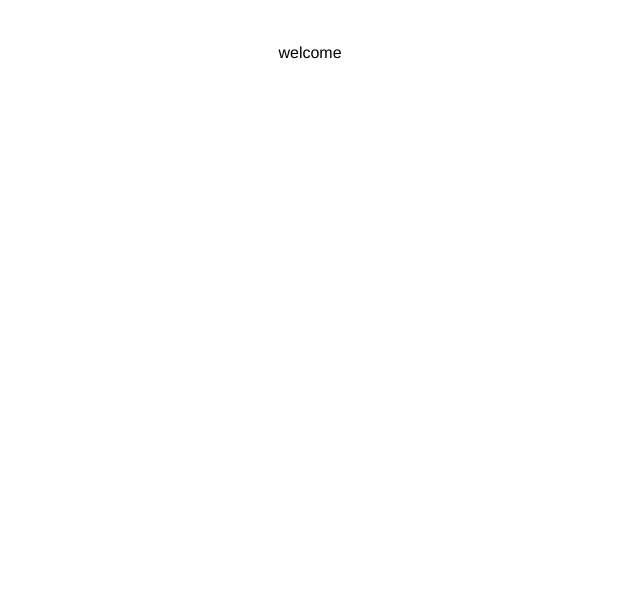
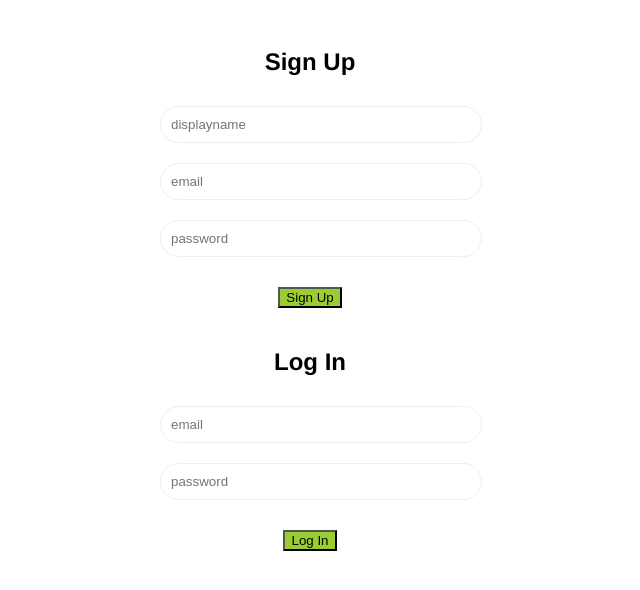
Before and after one commit to Soe-Myint-Htel/live-chat-app, a Vue app: page / in a window 1280 px wide. Shown: the top 590 px of the page, without its empty margins (330-970 px from the left). Built offline with nearby package versions, Linux system fonts and the light colour scheme; the HTML template or start-up script is replaced by a standard one.

Commit message:
adding sign-up and log-in form

```diff
--- /dev/null
+++ b/src/components/LogIn.vue
@@ -0,0 +1,27 @@
+<template>
+  <h2>Log In</h2>
+  <form @submit.prevent="login">
+      <input type="email" placeholder="email" v-model="email">
+      <input type="password" placeholder="password" v-model="password">
+      <button>Log In</button>
+  </form>
+</template>
+
+<script>
+import { ref } from '@vue/reactivity'
+export default {
+    setup(){
+        let displayName = ref("");
+        let email = ref("");
+        let password = ref("");
+        let login = ()=>{
+
+        }
+        return {displayName, email, password, login}
+    }
+}
+</script>
+
+<style>
+
+</style>
--- /dev/null
+++ b/src/components/SignUp.vue
@@ -0,0 +1,28 @@
+<template>
+  <h2>Sign Up</h2>
+  <form @submit.prevent="signup">
+      <input type="text" placeholder="displayname" v-model="displayName">
+      <input type="email" placeholder="email" v-model="email">
+      <input type="password" placeholder="password" v-model="password">
+      <button>Sign Up</button>
+  </form>
+</template>
+
+<script>
+import { ref } from '@vue/reactivity'
+export default {
+    setup(){
+        let displayName = ref("");
+        let email = ref("");
+        let password = ref("");
+        let signup = ()=>{
+
+        }
+        return {displayName, email, password, signup}
+    }
+}
+</script>
+
+<style>
+
+</style>
--- a/src/firebase/config.js
+++ b/src/firebase/config.js
@@ -12,4 +12,4 @@
 let db = firebase.firestore();
 let timeStamp = firebase.firestore.FieldValue.severTimestamp;
 
-export {db, timeStamp}
+export { db, timeStamp }
--- a/src/views/Welcome.vue
+++ b/src/views/Welcome.vue
@@ -1,18 +1,44 @@
 <template>
   <div class="welcome container">
-      <p>welcome</p>
+    <sign-up></sign-up>
+    <log-in></log-in>
   </div>
 </template>
 
 <script>
+import LogIn from '../components/LogIn.vue';
+import SignUp from '../components/SignUp.vue';
 export default {
-
-}
+  components: { SignUp, LogIn },
+  };
 </script>
 
 <style>
 .welcome {
-    text-align: center;
-    padding: 20px 0;
+  text-align: center;
+  padding: 20px 0;
+}
+/* form styles */
+.welcome form {
+  width: 300px;
+  margin: 20px auto;
+}
+.welcome input {
+  width: 100%;
+  padding: 10px;
+  border-radius: 20px;
+  border: 1px solid #eee;
+  outline: none;
+  color: #999;
+  margin: 10px auto;
+}
+.welcome span {
+  font-weight: bold;
+  text-decoration: underline;
+  cursor: pointer;
+}
+.welcome button {
+  margin: 20px auto;
+  background-color: yellowgreen;
 }
 </style>
```
Lines whose indentation alone changed are shown as unchanged.
